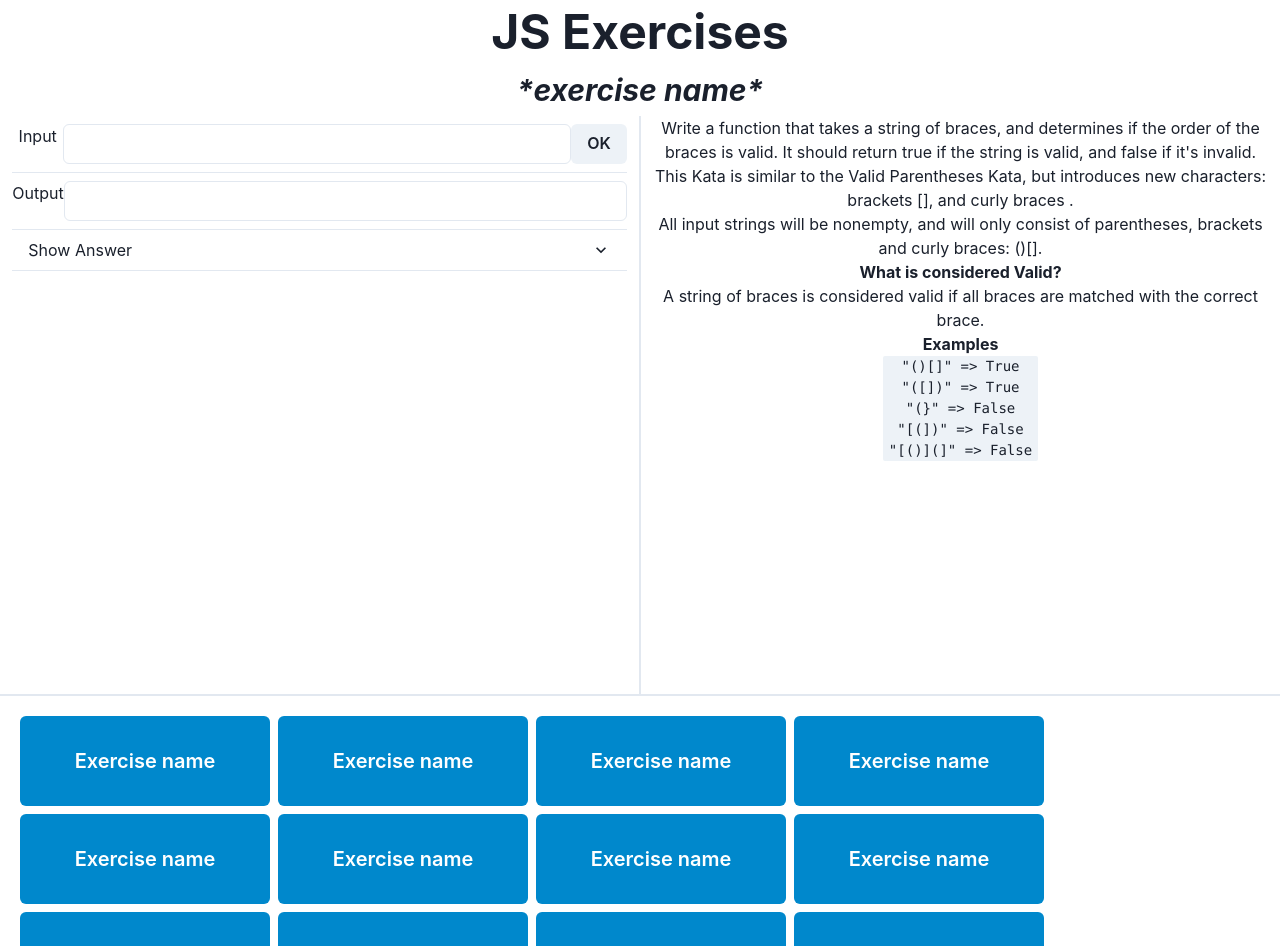
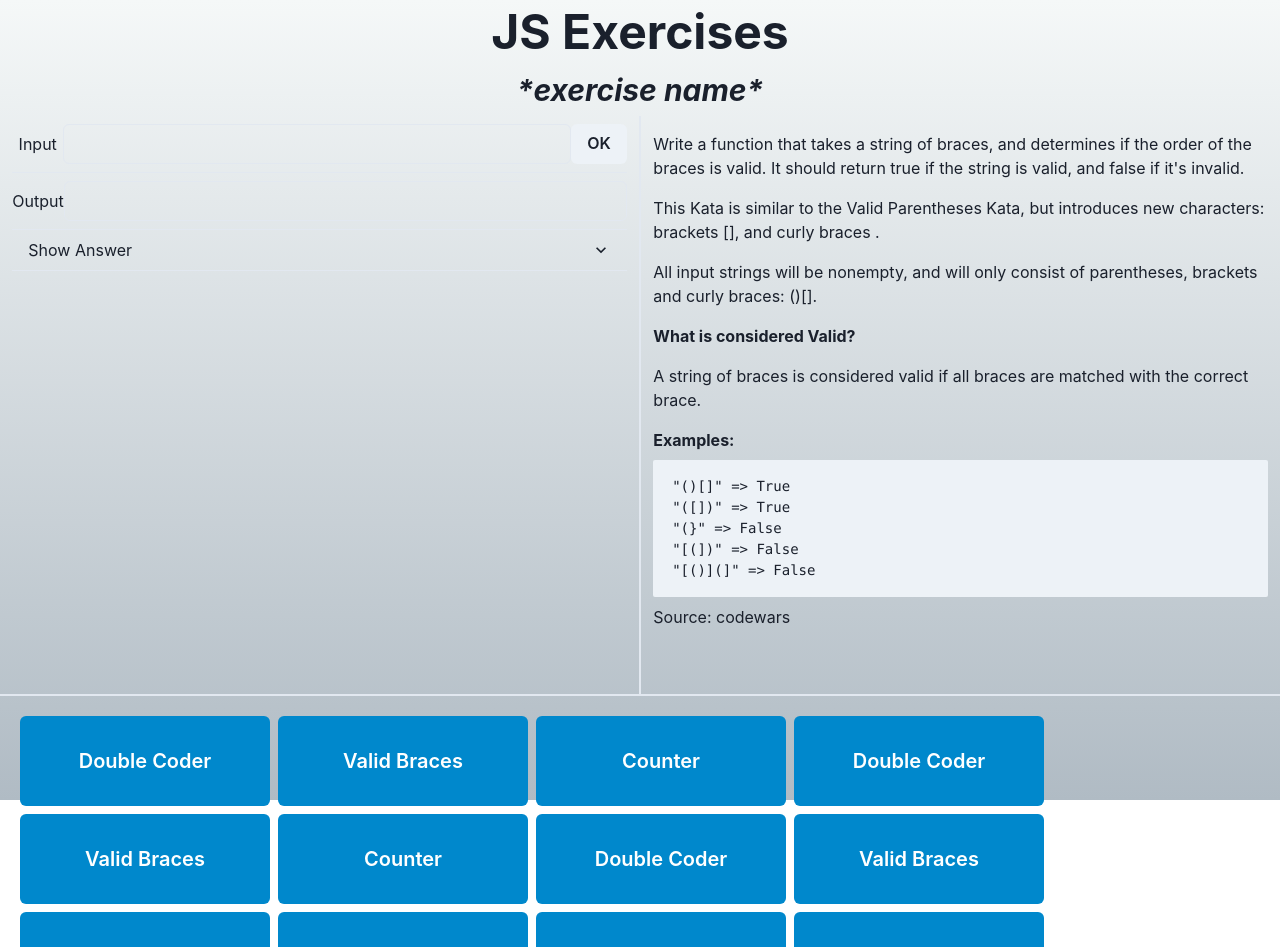
Before and after one commit to nktnlg/Project-2-JS-exercise-library, a React (Create React App) app in the folder frontend/: page / in a window 1280 px wide. Shown: the top 947 px of the page. Built offline with nearby package versions, Linux system fonts and the light colour scheme.

Commit message:
mock labels

```diff
--- a/frontend/src/App.css
+++ b/frontend/src/App.css
@@ -1,5 +1,13 @@
+html, body, #root, .App {
+  height: 100%;
+}
+
 .App {
   text-align: center;
+  background: #8e9eab;  /* fallback for old browsers */
+  background: -webkit-linear-gradient(to bottom, #eef2f3, #8e9eab);  /* Chrome 10-25, Safari 5.1-6 */
+  background: linear-gradient(to bottom, #f5f8f8, #b0bbc4); /* W3C, IE 10+/ Edge, Firefox 16+, Chrome 26+, Opera 12+, Safari 7+ */
+
 }
 
 *::-webkit-scrollbar,
@@ -13,3 +21,13 @@
 *::-webkit-scrollbar-thumb {
   box-shadow: inset 0 0 0 10px;
 }
+
+p {padding-top: 0.5rem;
+  padding-bottom: 0.5rem}
+
+
+.JSE {
+  background: #8e9eab;  /* fallback for old browsers */
+  background: -webkit-linear-gradient(to bottom, #eef2f3, #8e9eab);  /* Chrome 10-25, Safari 5.1-6 */
+  background: linear-gradient(to bottom, #eef2f3, #8e9eab); /* W3C, IE 10+/ Edge, Firefox 16+, Chrome 26+, Opera 12+, Safari 7+ */
+}
--- a/frontend/src/App.js
+++ b/frontend/src/App.js
@@ -4,7 +4,7 @@ import './App.css';
 function App() {
   return (
     <div className="App">
-      <ExercisesMain/>
+      <ExercisesMain />
     </div>
   );
 }
--- a/frontend/src/Components/ExercisesMain.js
+++ b/frontend/src/Components/ExercisesMain.js
@@ -1,6 +1,8 @@
-import { Accordion, AccordionButton, AccordionIcon, AccordionItem, AccordionPanel, Box, Button, Code, Flex, Heading, Input, Spacer, Text, Wrap, WrapItem } from '@chakra-ui/react';
+import { Accordion, AccordionButton, AccordionIcon, AccordionItem, AccordionPanel, Box, Button, Code, Flex, Heading, Input, Link, Spacer, Stack, Text, Wrap, WrapItem } from '@chakra-ui/react';
+import data from '../MockDB/exercises';
 
 
+const labels = data.concat(data)
 const ExercisesMain = () => {
     //HTML
     return (
@@ -15,8 +17,9 @@ const ExercisesMain = () => {
             <Box borderBottom='2px' borderColor='gray.200' h={580}>
                 <Flex>
                     <Spacer/>
-
+                    {/* Left Block: */}
                     <Box w='48%' h='580'>
+                        {/* Input: */}
                         <Flex py={2}>
                             <Box w='70px' h='10'><Text>Input</Text></Box>
                             <Spacer />
@@ -25,13 +28,15 @@ const ExercisesMain = () => {
                             <Box w='70px' h='10'><Button>OK</Button></Box>
                         </Flex>
                         <hr/>
+                        {/* Output: */}
                         <Flex py={2}>
                             <Box w='70px' h='10'><Text>Output</Text></Box>
                             <Spacer />
                             <Box w='810px' h='10'><Input/></Box>
                         </Flex>
+
+                        {/* Show item: */}
                         <Accordion allowToggle>
-
                             <AccordionItem>
                                 <h2>
                                 <AccordionButton>
@@ -42,135 +47,54 @@ const ExercisesMain = () => {
                                 </AccordionButton>
                                 </h2>
                                 <AccordionPanel pb={4}>
-                                 <pre>
+                                <Text textAlign={'left'}>
                                     dvsadsvasdvasdvasdvasdvasdvadsv
-
-
-                                 </pre>
+                                </Text>
                                 </AccordionPanel>
                             </AccordionItem>
                         </Accordion>
                     </Box>
 
-
+                    {/* Center Line: */}
                     <Spacer borderRight='2px' borderColor='gray.200'/>
                     <Spacer/>
 
+                    {/* Right Block: */}
                     <Box w='48%' h='580'>
-                        <div>
+                        <Text textAlign={'left'} py={2}>
                             <p>Write a function that takes a string of braces, and determines if the order of the braces is valid. It should return true if the string is valid, and false if it's invalid.</p>
                             <p>This Kata is similar to the Valid Parentheses Kata, but introduces new characters: brackets [], and curly braces {}.</p>
                             <p>All input strings will be nonempty, and will only consist of parentheses, brackets and curly braces: ()[]{}.</p>
-                            <b>What is considered Valid?</b>
+                            <p><b>What is considered Valid?</b></p>
                             <p>A string of braces is considered valid if all braces are matched with the correct brace.</p>
-                            <b>Examples</b>
-                            <br/>
-                            <Code >
+                            <p><b>Examples:</b></p>
+                            <Code w={'100%'} p={4}>
                                 <Code>"(){}[]"   =>  True</Code><br/>
                                 <Code>"([{}])"   =>  True</Code><br/>
                                 <Code>"(}"       =>  False</Code><br/>
                                 <Code>"[(])"     =>  False</Code><br/>
                                 <Code>"[({})](]" =>  False</Code><br/>
                             </Code>
-                        </div>
+                            <p>Source: <Link href='https://www.codewars.com/kata/5277c8a221e209d3f6000b56'>codewars</Link></p>
+                        </Text>
                     </Box>
                     <Spacer/>
                 </Flex>
             </Box>
 
-            <Box p={5} overflowY={"scroll"} h="250">
+            <Box p={5} overflowY={"scroll"} h={"272"}>
+                {labels ? (
                     <Wrap>
+                        {labels.map((label)=>(
                             <WrapItem>
                             <Button colorScheme='telegram' w={250} h={90} fontSize='xl'>
-                            Exercise name
+                                {label.title}
                             </Button>
                         </WrapItem>
-                    <WrapItem>
-                        <Button colorScheme='telegram' w={250} h={90} fontSize='xl'>
-                            Exercise name
-                        </Button>
-                    </WrapItem>
-                    <WrapItem>
-                        <Button colorScheme='telegram' w={250} h={90} fontSize='xl'>
-                            Exercise name
-                        </Button>
-                    </WrapItem>
-                    <WrapItem>
-                        <Button colorScheme='telegram' w={250} h={90} fontSize='xl'>
-                            Exercise name
-                        </Button>
-                    </WrapItem>
-                    <WrapItem>
-                        <Button colorScheme='telegram' w={250} h={90} fontSize='xl'>
-                            Exercise name
-                        </Button>
-                    </WrapItem>
-                    <WrapItem>
-                        <Button colorScheme='telegram' w={250} h={90} fontSize='xl'>
-                            Exercise name
-                        </Button>
-                    </WrapItem>
-                    <WrapItem>
-                        <Button colorScheme='telegram' w={250} h={90} fontSize='xl'>
-                            Exercise name
-                        </Button>
-                    </WrapItem>
-                    <WrapItem>
-                        <Button colorScheme='telegram' w={250} h={90} fontSize='xl'>
-                            Exercise name
-                        </Button>
-                    </WrapItem>
-                    <WrapItem>
-                        <Button colorScheme='telegram' w={250} h={90} fontSize='xl'>
-                            Exercise name
-                        </Button>
-                    </WrapItem>
-                    <WrapItem>
-                        <Button colorScheme='telegram' w={250} h={90} fontSize='xl'>
-                            Exercise name
-                        </Button>
-                    </WrapItem>
-                    <WrapItem>
-                        <Button colorScheme='telegram' w={250} h={90} fontSize='xl'>
-                            Exercise name
-                        </Button>
-                    </WrapItem>
-                    <WrapItem>
-                        <Button colorScheme='telegram' w={250} h={90} fontSize='xl'>
-                            Exercise name
-                        </Button>
-                    </WrapItem>
-                    <WrapItem>
-                        <Button colorScheme='telegram' w={250} h={90} fontSize='xl'>
-                            Exercise name
-                        </Button>
-                    </WrapItem>
-                    <WrapItem>
-                        <Button colorScheme='telegram' w={250} h={90} fontSize='xl'>
-                            Exercise name
-                        </Button>
-                    </WrapItem>
-                    <WrapItem>
-                        <Button colorScheme='telegram' w={250} h={90} fontSize='xl'>
-                            Exercise name
-                        </Button>
-                    </WrapItem>
-                    <WrapItem>
-                        <Button colorScheme='telegram' w={250} h={90} fontSize='xl'>
-                            Exercise name
-                        </Button>
-                    </WrapItem>
-                    <WrapItem>
-                        <Button colorScheme='telegram' w={250} h={90} fontSize='xl'>
-                            Exercise name
-                        </Button>
-                    </WrapItem>
-                    <WrapItem>
-                        <Button colorScheme='telegram' w={250} h={90} fontSize='xl'>
-                            Exercise name
-                        </Button>
-                    </WrapItem>
+                        ))}
                     </Wrap>
+                ):
+                (<p>no data</p>)}
             </Box>
 
 
--- /dev/null
+++ b/frontend/src/MockDB/exercises.js
@@ -0,0 +1,31 @@
+const data = [
+    {
+        title: "Double Coder"
+    },
+    {
+        title: "Valid Braces"
+    },
+    {
+        title: "Counter"
+    },
+    {
+        title: "Double Coder"
+    },
+    {
+        title: "Valid Braces"
+    },
+    {
+        title: "Counter"
+    },
+    {
+        title: "Double Coder"
+    },
+    {
+        title: "Valid Braces"
+    },
+    {
+        title: "Counter"
+    },
+]
+
+export default data
--- a/frontend/src/index.css
+++ b/frontend/src/index.css
@@ -1,3 +1,4 @@
+
 body {
   margin: 0;
   font-family: -apple-system, BlinkMacSystemFont, 'Segoe UI', 'Roboto', 'Oxygen',
```
Also changed, not shown: frontend/src/drafts.js (added, +92 -0 lines). Lines whose indentation alone changed are shown as unchanged.
